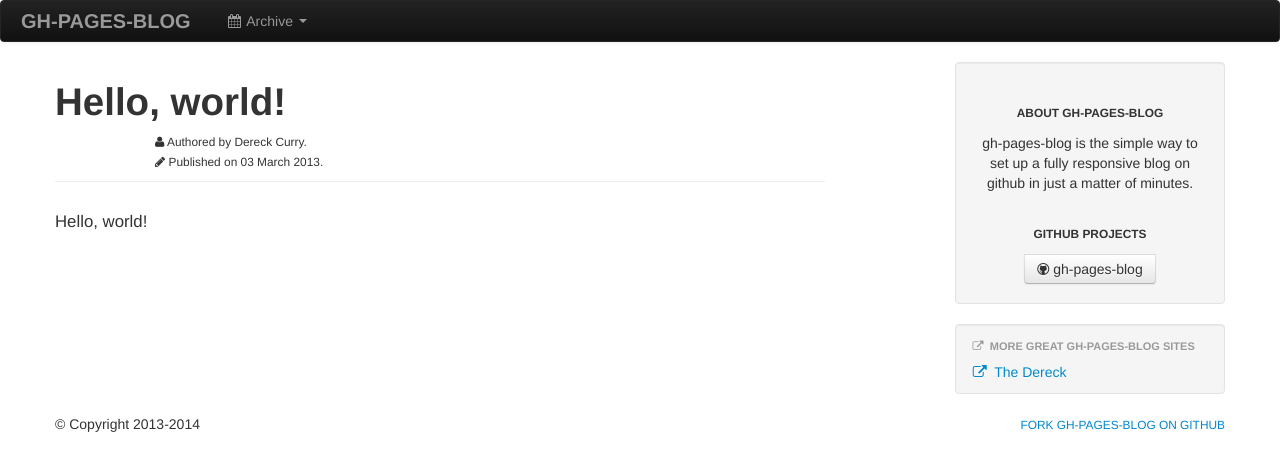
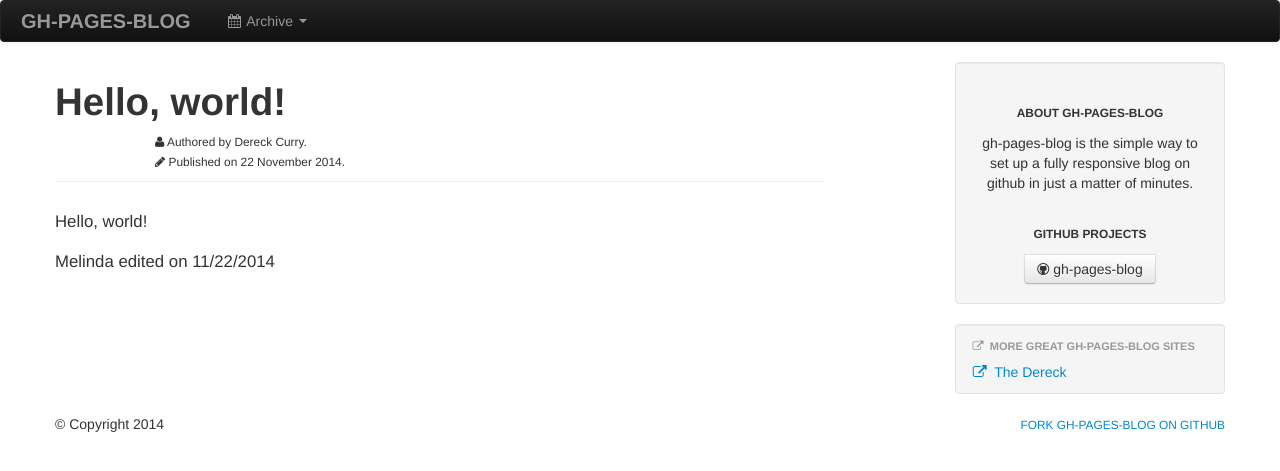
Before and after one commit to melindahiggins2000/blog, a Jekyll site: the page built from _posts/2014-11-22-hello-world.md, in a window 1280 px wide. Shown: the top 471 px of the page. Built offline with Jekyll 4.4.1, drawn with Linux system fonts in a browser that asks for light colours.

Commit message:
Update and rename 2013-03-03-hello-world.md to 2014-11-22-hello-world.md

```diff
--- a/_posts/2013-03-03-hello-world.md
+++ b/_posts/2014-11-22-hello-world.md
@@ -4,3 +4,5 @@
 ---
 
 Hello, world!
+
+Melinda edited on 11/22/2014
```
